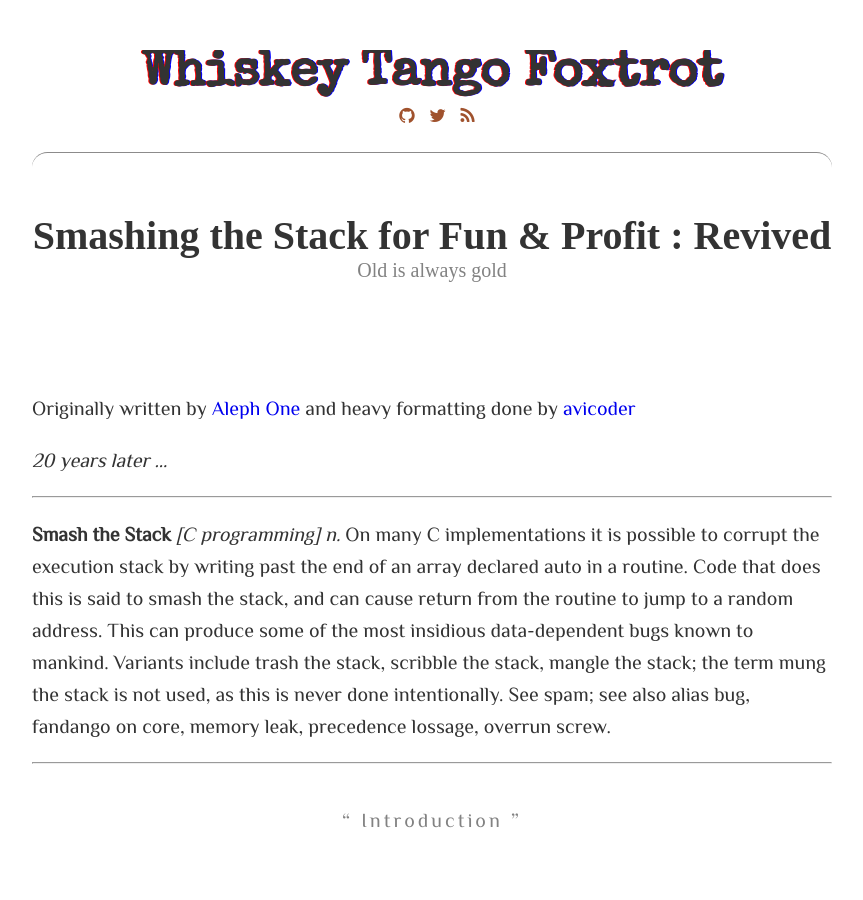
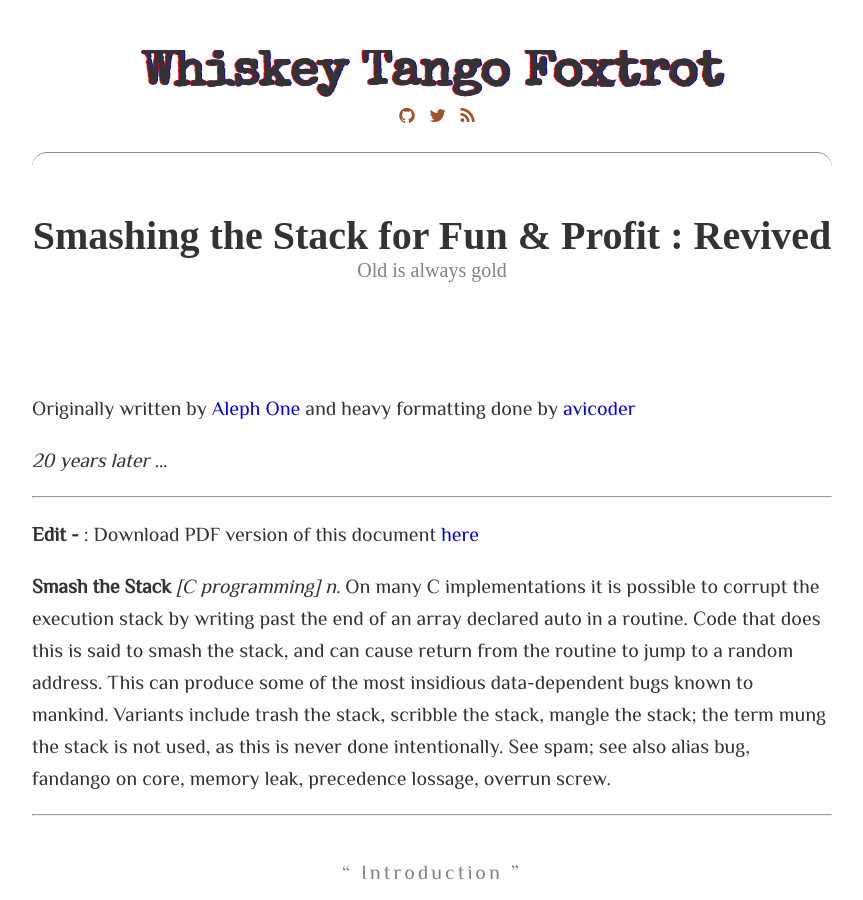
Before and after one commit to avicoder/avicoder.github.io, a Jekyll site: the page built from _posts/2016-02-1-smashsatck-revived.md, in a window 1280 px wide and 900 px high. Shown: the whole window, without its empty margins (208-1071 px from the left). Built offline with Jekyll 4.4.1, drawn with Linux system fonts in a browser that asks for light colours; some web fonts are replaced; comment, search, counter and statistics services are not loaded.

Commit message:
Added pdf reference.

```diff
--- a/_posts/2016-02-1-smashsatck-revived.md
+++ b/_posts/2016-02-1-smashsatck-revived.md
@@ -11,6 +11,8 @@ Originally written by [Aleph One](https://insecure.org/stf/smashstack.html) and
 *20 years later ...*
 
 ---
+
+**Edit -** : Download PDF version of this document [here](https://avicoder.me/papers/pdf/smashthestack.pdf)
 
 **Smash the Stack** *[C programming] n.* On many C implementations
 it is possible to corrupt the execution stack by writing past
```
